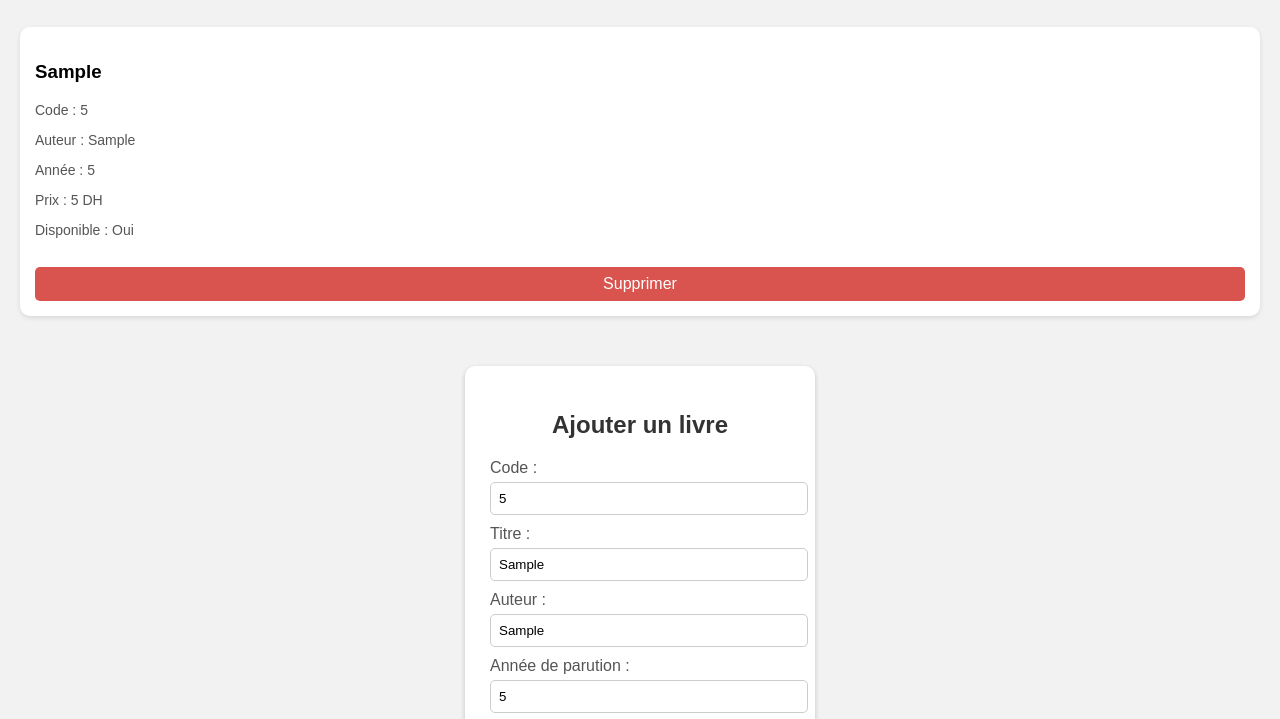
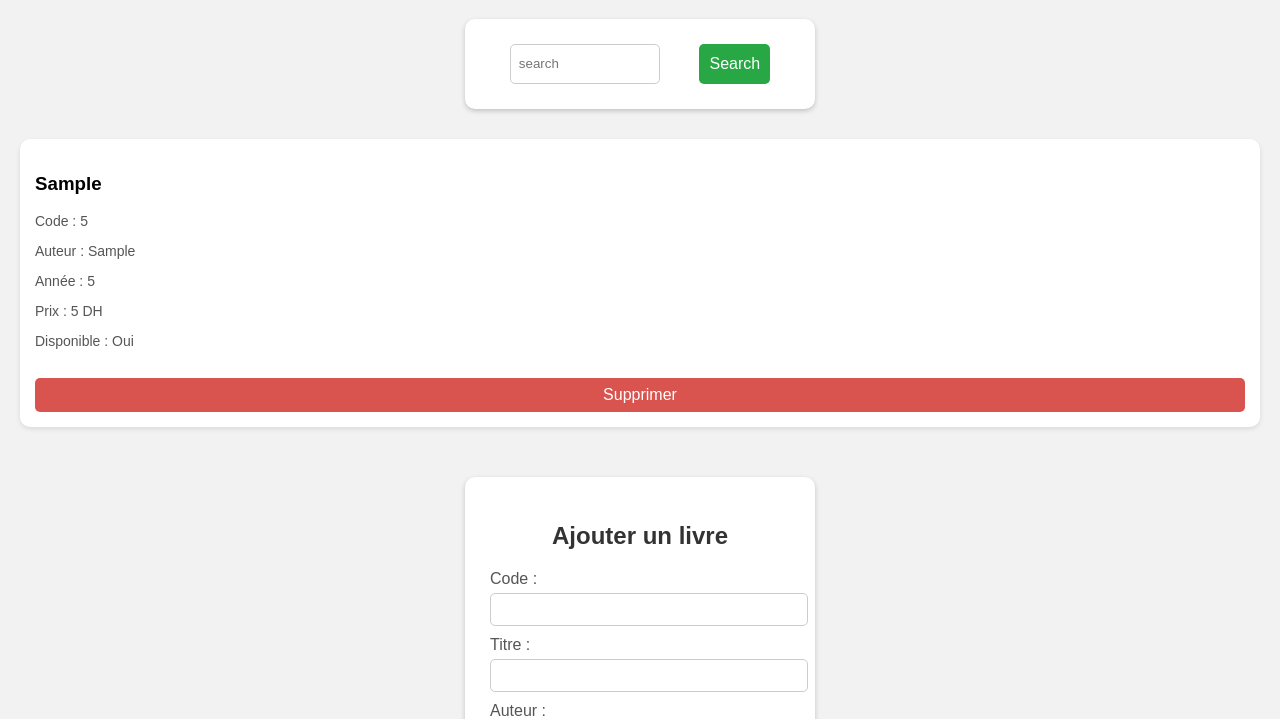
Before and after one commit to MarwanBouhamid07/Decompteur-de-competences-Solicode, a plain HTML site: page Bibliothèque en ligne/Prototype et Realisation/Prototype/catalogue.html in a window 1280 px wide. Both pictures are taken after typing "5", "Sample", "Sample", "5", "5" into the empty fields and a click on the button "Ajouter le livre". Shown: the part 81-800 px from the top of the page. Drawn offline with Linux system fonts and the light colour scheme.

Commit message:
Prototype

```diff
--- a/Bibliothèque en ligne/Prototype et Realisation/Prototype/catalogue.html
+++ b/Bibliothèque en ligne/Prototype et Realisation/Prototype/catalogue.html
@@ -9,6 +9,12 @@
 <body>
 
   <h1>Catalogue de la bibliothèque</h1>
+
+  <form id="searchbar" style="display: flex; justify-content:space-around; align-items: center;">
+    <input type="search" placeholder="search" id="search" style="width: 50%; height: 40px; margin: 0;">
+    <button id="btnSearch" style="width:  fit-content; height: 40px; margin: 0;" type="button" >Search</button>
+  </form>
+
 
   <div class="catalogue" id="catalogue">
     <!-- Les cartes des livres seront ajoutées ici via JavaScript -->
--- a/Bibliothèque en ligne/Prototype et Realisation/Prototype/scripte.js
+++ b/Bibliothèque en ligne/Prototype et Realisation/Prototype/scripte.js
@@ -1,46 +1,17 @@
-// const btn = document.getElementById("ajoute-livre");
-// const catalogue = document.getElementById("catalogue");
+let livres = [];
 
-// btn.addEventListener("click", () => {
-//   const div = document.createElement("div");
-//   div.className = "carte";
+let btnAjouter = document.getElementById("ajoute-livre");
+let catalogue = document.getElementById("catalogue");
+let searchInput = document.getElementById("search");
 
-//   const titre = document.getElementById("titre").value;
-//   const auteur = document.getElementById("auteur").value;
-//   const annee = document.getElementById("annee").value;
-//   const prix = document.getElementById("prix").value;
-//   const dispo = document.getElementById("disponible").value;
+function afficherLivres(filtre = "") {
+  catalogue.innerHTML = "";
 
-//   div.innerHTML = `
-//     <h2>${titre}</h2>
-//     <p>Auteur: ${auteur}</p>
-//     <p>Année: ${annee}</p>
-//     <p>Prix: ${prix} DH</p>
-//     <p>Disponible: ${dispo}</p>
-//     <button>Supprimer</button>
-//   `;
+  let livresFiltres = livres.filter(livre =>
+    livre.titre.toLowerCase().includes(filtre.toLowerCase())
+  );
 
-//   // Delete button
-//   div.querySelector("button").addEventListener("click", () => {
-//     div.remove(); // remove only this card
-//   });
-
-//   catalogue.appendChild(div);
-
-
-// });
-
-
-let catalogue = document.getElementById("catalogue")
-
-let livres = [];
-let btnAjoute = document.getElementById("ajoute-livre")
-
-
-function affichier() {
-    catalogue.innerHTML = ""
-
-     livres.forEach((livre, index) => {
+  livresFiltres.forEach((livre, index) => {
     let div = document.createElement("div");
     div.className = "carte";
 
@@ -56,16 +27,14 @@ function affichier() {
 
     div.querySelector(".supprime").addEventListener("click", function () {
       livres.splice(index, 1);
-      affichier();
+      afficherLivres(searchInput.value);
     });
 
     catalogue.appendChild(div);
   });
-
 }
 
-    btnAjoute.addEventListener("click", function (){
-
+btnAjouter.addEventListener("click", function () {
   let code = Number(document.getElementById("code").value);
   let titre = document.getElementById("titre").value;
   let auteur = document.getElementById("auteur").value;
@@ -73,19 +42,15 @@ let annee = Number(document.getElementById("annee").value);
   let prix = Number(document.getElementById("prix").value);
   let disponible = document.getElementById("disponible").value === "true";
 
+  let nouveauLivre = { code, titre, auteur, annee, prix, disponible };
 
-let nouveuinfo = {
-    code : code,
-    titre : titre,
-    auteur : auteur,
-    annee : annee,
-    prix: prix,
-    disponible : disponible,
+  livres.push(nouveauLivre);
+  afficherLivres();
+  document.getElementById("form-ajout").reset();
+});
 
-}
 
-livres.push(nouveuinfo)
-
-affichier()
-
-})
+let btnSearch = document.getElementById("btnSearch")
+btnSearch.addEventListener("click", function () {
+  afficherLivres(searchInput.value);
+});
```
Also changed, not shown: Bibliothèque en ligne/Prototype et Realisation/Prototype/style.css (line endings or trailing spaces). Lines whose indentation alone changed are shown as unchanged.
